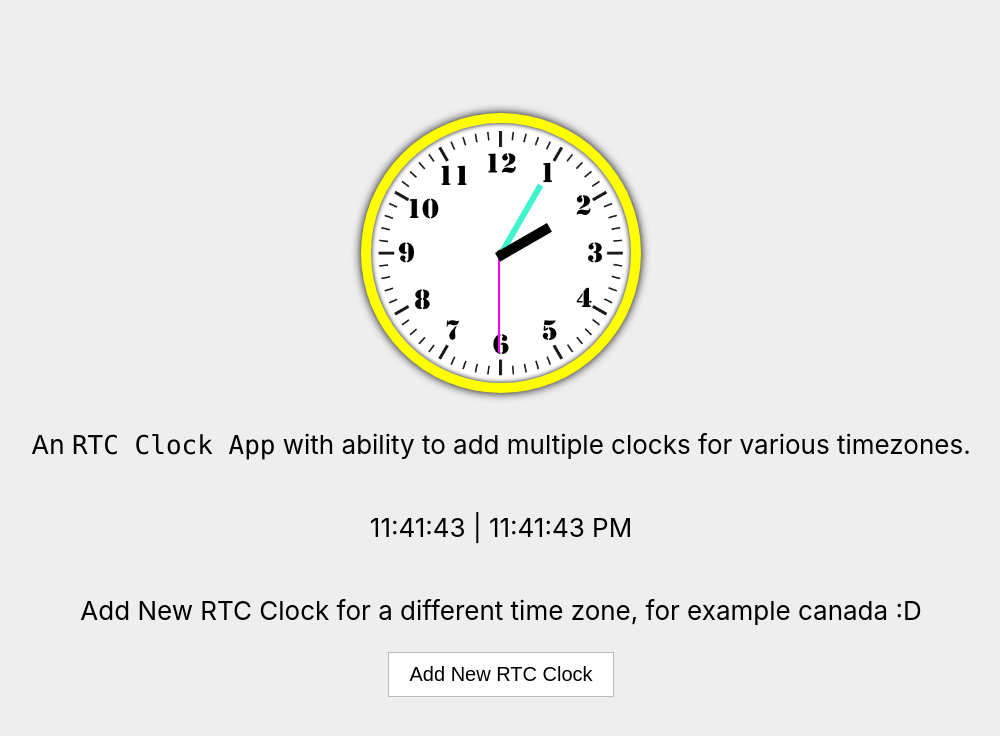
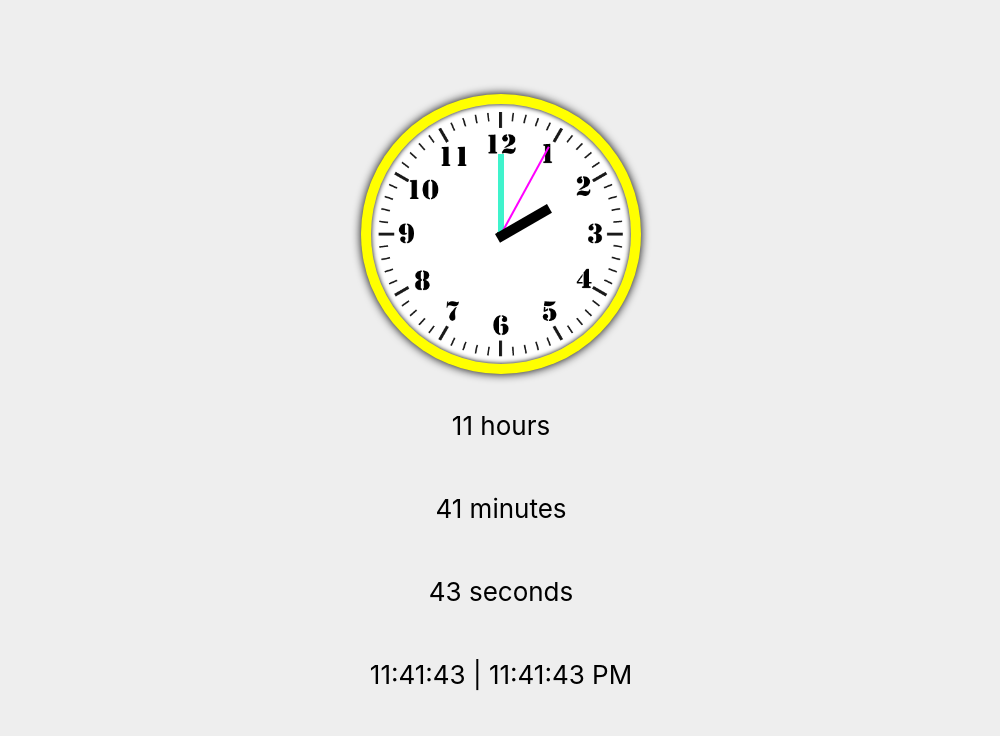
Before and after one commit to praveen-thayikkattil/real-time-clock, a React (Create React App) app: page / in a window 1280 px wide. Shown: the top 736 px of the page, without its empty margins (139-1139 px from the left). Built offline with nearby package versions, Linux system fonts and the light colour scheme.

Commit message:
added dynamic rotation to second hand needle

```diff
--- a/src/App.js
+++ b/src/App.js
@@ -29,6 +29,11 @@ class App extends Component {
       "hh:mm:ss | LTS"
     );
 
+    let seconds = this.state.currentLocalTime.format("ss");
+    let secondsInDegrees = (seconds * 60) / 90;
+    let minutes = this.state.currentLocalTime.format("mm");
+    let hours = this.state.currentLocalTime.format("hh");
+
     return (
       <div className="App">
         <header className="App-header">
@@ -39,26 +44,20 @@ class App extends Component {
             <img src={logo} className="App-logo" alt="logo" />
 
             <div className="clock-needles-wrap">
-              <div className="second-hand-needle"></div>
+              <div
+                className="second-hand-needle"
+                style={{ transform: `rotate( ${secondsInDegrees}deg )` }}
+              ></div>
               <div className="minute-hand-needle"></div>
               <div className="hour-hand-needle"></div>
             </div>
           </div>
 
-          <p>
-            An <code>RTC Clock App</code> with ability to add multiple clocks
-            for various timezones.
-          </p>
+          <p>{hours} hours</p>
+          <p>{minutes} minutes</p>
+          <p>{seconds} seconds</p>
 
           <p>{matchTimeFormatted}</p>
-
-          <p>
-            Add New RTC Clock for a different time zone, for example canada :D
-          </p>
-
-          <button href="instagram.com" className="App-action-button">
-            Add New RTC Clock
-          </button>
         </header>
       </div>
     );
--- a/src/App.scss
+++ b/src/App.scss
@@ -61,7 +61,7 @@
       z-index: 7;
       left: 119px;
       top: 20px;
-      transform: rotate(180deg);
+      // transform: rotate(180deg);
       transform-origin: bottom left;
     }
     .minute-hand-needle {
@@ -72,7 +72,7 @@
       z-index: 6;
       left: 117px;
       top: 40px;
-      transform: rotate(30deg);
+      // transform: rotate(30deg);
       transform-origin: bottom left;
     }
     .hour-hand-needle {
```
